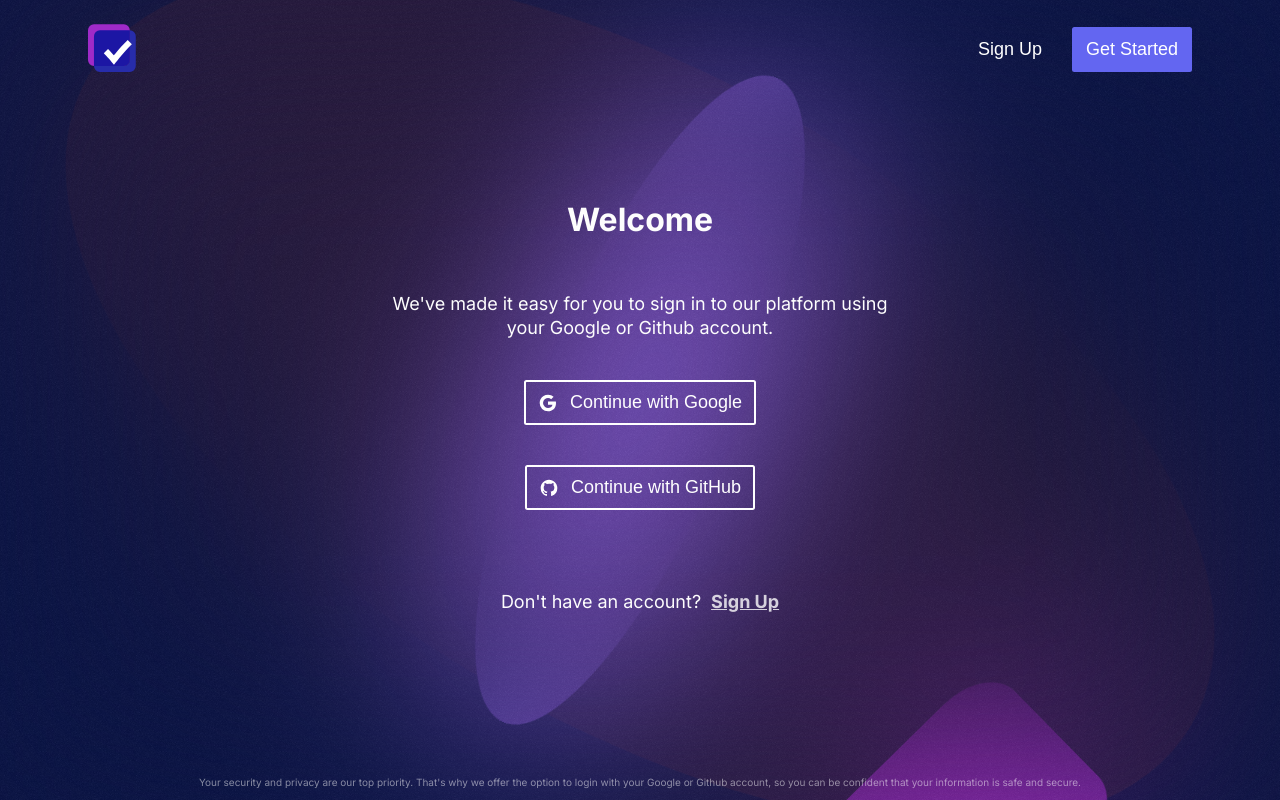
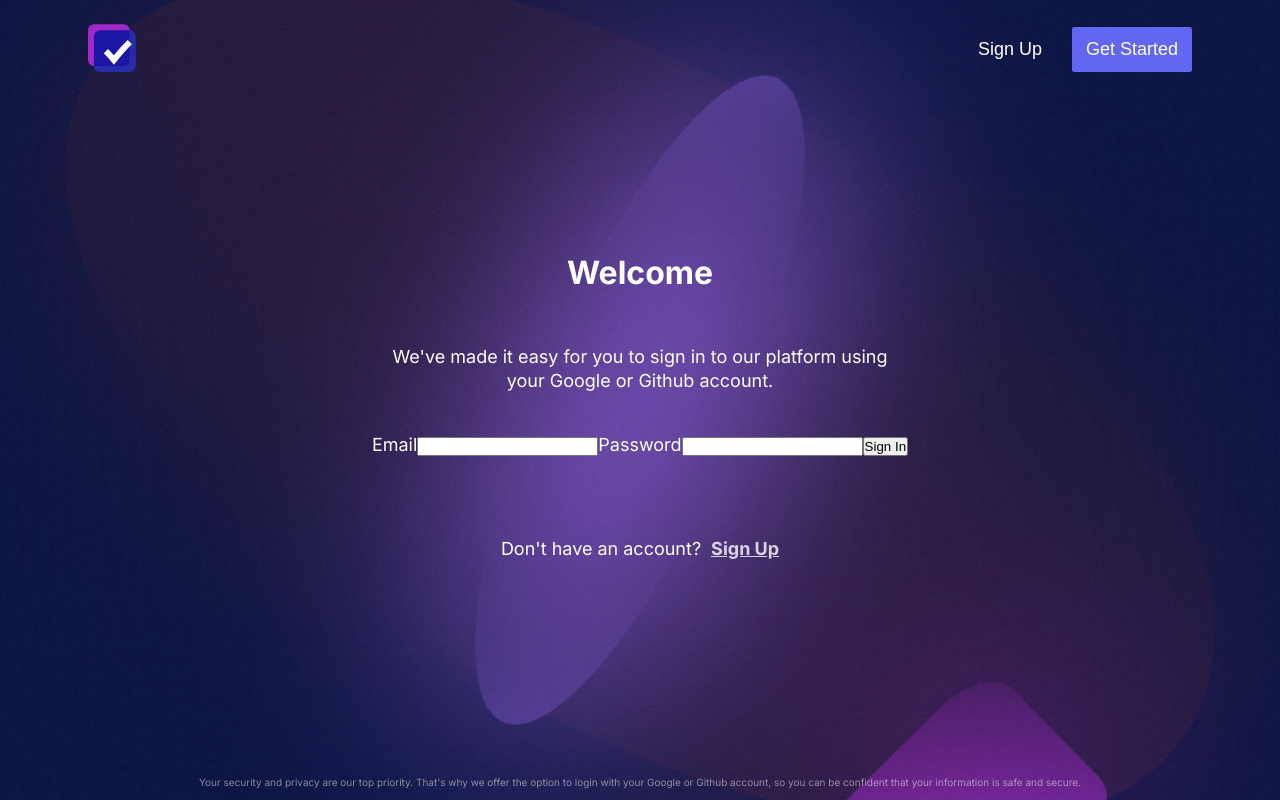
Before and after one commit to brunoalvs/yata, a Next.js app: page /signin in a window 1280 px wide. Built offline with nearby package versions, Linux system fonts and the light colour scheme; no server answers.

Commit message:
signin and signup pages now using firebase auth with email and password

```diff
--- a/src/pages/signin.tsx
+++ b/src/pages/signin.tsx
@@ -1,14 +1,31 @@
-import type { ReactNode } from 'react'
+import { useState, type FormEvent, type ReactNode } from 'react'
 import type { NextPageWithLayout } from '@/pages/_app'
 import Link from 'next/link'
-import { RiGithubFill, RiGoogleFill } from 'react-icons/ri'
-import { handleSignIn } from '@/utils/handleSignIn'
+// import { RiGithubFill, RiGoogleFill } from 'react-icons/ri'
+import { signinWithEmailAndPassword } from '@/firebase/auth/signin'
 
-import Button from '@/components/atoms/Button'
+// import Button from '@/components/atoms/Button'
 import HeadingPage from '@/components/atoms/HeadingPage'
 import Institutional from '@/layouts/Institutional'
 
-const SignInPage: NextPageWithLayout = () => (
+const SignInPage: NextPageWithLayout = () => {
+  const [email, setEmail] = useState('')
+  const [password, setPassword] = useState('')
+
+  const handleSignIn = async (event: FormEvent) => {
+    event.preventDefault()
+
+    const { error, result } = await signinWithEmailAndPassword(email, password)
+
+    if (error !== undefined && error !== null) {
+      console.error(error)
+      return
+    }
+
+    console.log('User could be signed in successfully', result)
+  }
+
+  return (
     <>
       <HeadingPage>Welcome</HeadingPage>
       <p>
@@ -16,7 +33,33 @@ const SignInPage: NextPageWithLayout = () => (
         Google or Github account.
       </p>
 
-    <Button
+      <form
+        onSubmit={(event) => {
+          void handleSignIn(event)
+        }}
+      >
+        <label htmlFor="email">Email</label>
+        <input
+          type="email"
+          name="email"
+          id="email"
+          onChange={(event) => {
+            setEmail(event.target.value)
+          }}
+        />
+        <label htmlFor="password">Password</label>
+        <input
+          type="password"
+          name="password"
+          id="password"
+          onChange={(event) => {
+            setPassword(event.target.value)
+          }}
+        />
+        <button type="submit">Sign In</button>
+      </form>
+
+      {/* <Button
         variant="outline"
         icon={<RiGoogleFill />}
         onClick={() => {
@@ -33,7 +76,7 @@ const SignInPage: NextPageWithLayout = () => (
         }}
       >
         Continue with GitHub
-    </Button>
+      </Button> */}
 
       <footer>
         <p>Don't have an account?</p>
@@ -41,6 +84,7 @@ const SignInPage: NextPageWithLayout = () => (
       </footer>
     </>
   )
+}
 
 SignInPage.getLayout = function getLayout(page: ReactNode) {
   return <Institutional>{page}</Institutional>
--- a/src/pages/signup.tsx
+++ b/src/pages/signup.tsx
@@ -11,8 +11,8 @@ import { signupWithEmailAndPassword } from '@/firebase/auth/signup'
 import { handleSignIn } from '@/utils/handleSignIn'
 
 const SignUpPage: NextPageWithLayout = () => {
-  const [email, setEmail] = useState<string>('')
-  const [password, setPassword] = useState<string>('')
+  const [email, setEmail] = useState('')
+  const [password, setPassword] = useState('')
 
   const handleSignUp = async (event: FormEvent) => {
     event.preventDefault()
```
Lines whose indentation alone changed are shown as unchanged.
